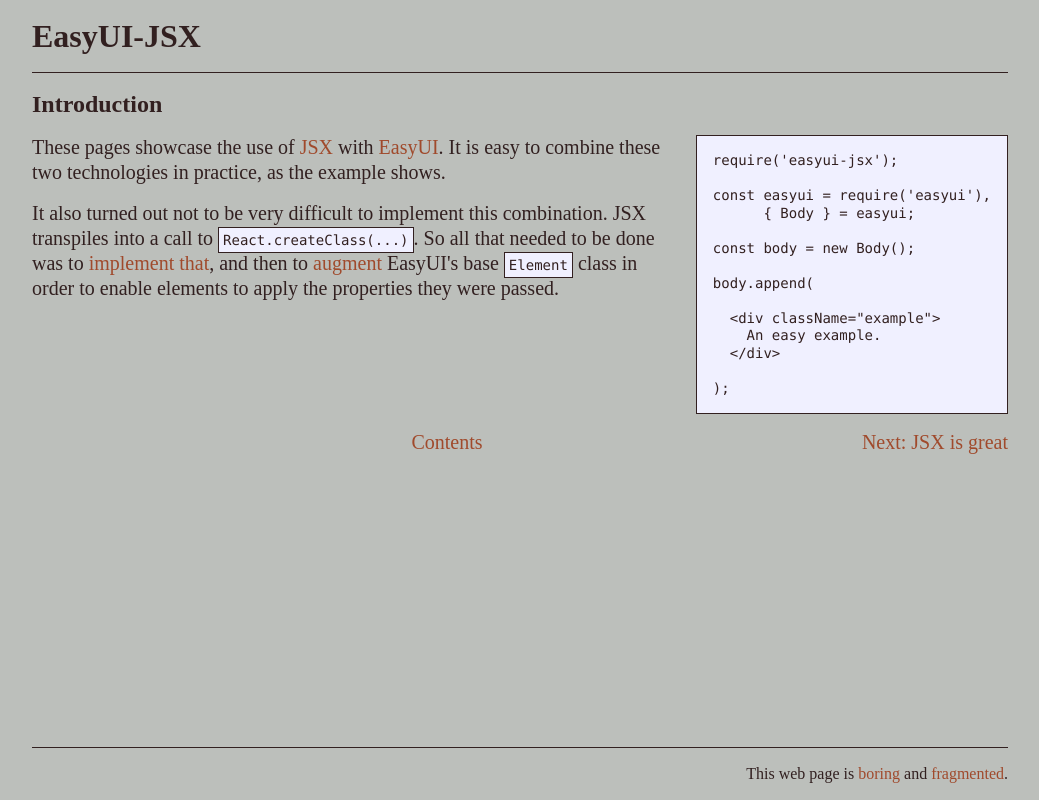
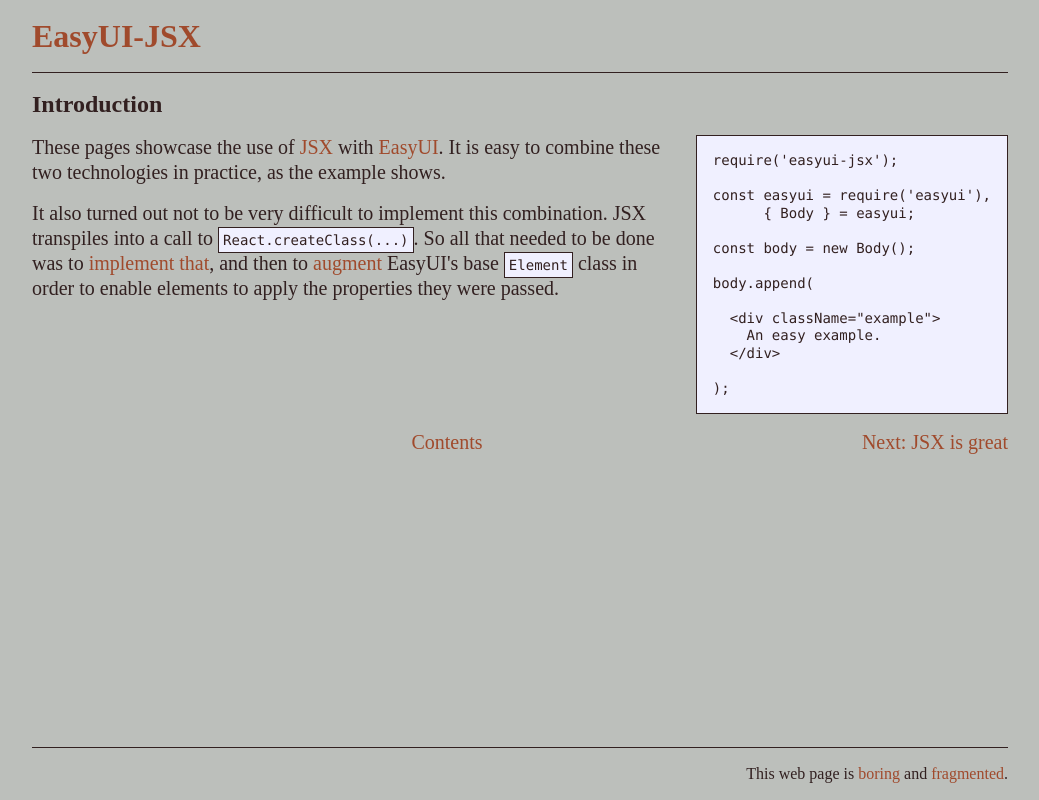
Before and after one commit to djalbat/juxtapose, a website: page docs/index.html in a window 1280 px wide. Shown: the whole page, without its empty margins (120-1159 px from the left). Drawn offline with Linux system fonts and the light colour scheme.

Commit message:
Small changes to the readme file and documentation.

```diff
--- a/docs/index.html
+++ b/docs/index.html
@@ -12,7 +12,7 @@
   <body>
     <div class="content">
       <header>
-        <h1>EasyUI-JSX</h1>
+        <h1><a href="https://github.com/djalbat/EasyUI-JSX">EasyUI-JSX</a></h1>
       </header>
       <footer>
         <p>
--- a/package.json
+++ b/package.json
@@ -1,7 +1,7 @@
 {
   "name": "easyui-jsx",
   "author": "James Smith",
-  "version": "1.0.13",
+  "version": "1.0.14",
   "license": "MIT",
   "homepage": "https://github.com/djalbat/EasyUI-JSX",
   "description": "JSX support for EasyUI.",
```
Also changed, not shown: README.md.
